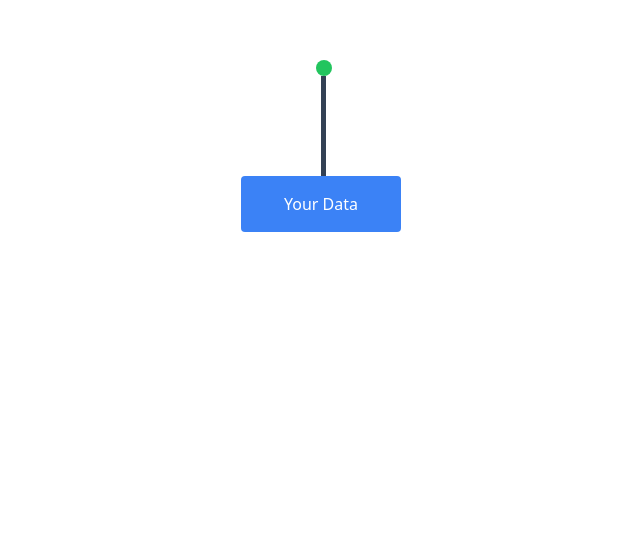
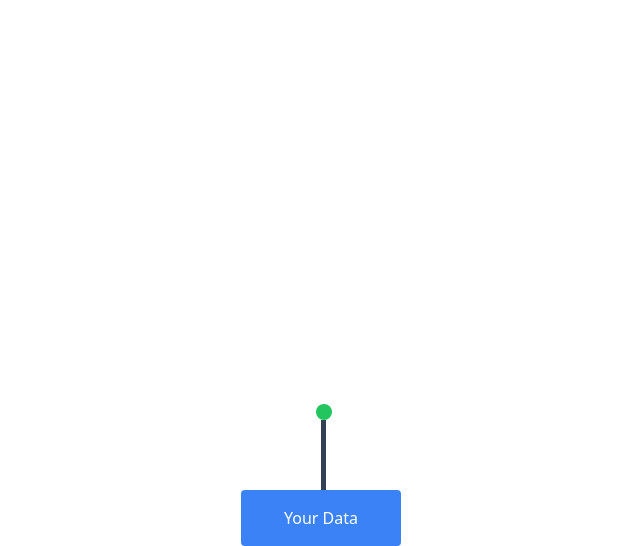
Before and after one commit to Mani007/framermotionjs, a React (Create React App) app: page / in a window 1280 px wide. Shown: the part 254-800 px from the top of the page, without its empty margins (316-956 px from the left). Built offline with nearby package versions, Linux system fonts and the light colour scheme.

Commit message:
align bottom and pretier plugin tailwind installed

```diff
--- a/package.json
+++ b/package.json
@@ -39,6 +39,8 @@
     ]
   },
   "devDependencies": {
+    "prettier": "^3.1.1",
+    "prettier-plugin-tailwindcss": "^0.5.9",
     "tailwindcss": "^3.3.6"
   }
 }
--- a/src/pages/Dvc.jsx
+++ b/src/pages/Dvc.jsx
@@ -6,18 +6,20 @@ import Dot from '../components/Dot';
 function Dvc() {
   return (
     <>
-      <div className='h-screen  grid content-center place-content-center items-center justify-center'>
+
+      <div className='h-screen  grid  content-end items-center justify-center'>
       <div className="container  relative  mx-[155px]">
           <Dot color='bg-green-500'/>
         </div>
         <div className="container  relative  mx-40">
-          <Verticalline height='h-[100px]' width='w-[5px]' rotate='rotate-0' />
+          <Verticalline height='h-[70px]' width='w-[5px]' rotate='rotate-0' />
         </div>
 
         <div className="container  relative   mx-20">
           <Box text="Your Data" />
         </div>
       </div>
+
     </>
   );
 }
--- a/tailwind.config.js
+++ b/tailwind.config.js
@@ -9,5 +9,5 @@ module.exports = {
   theme: {
     extend: {},
   },
-  plugins: [],
+  plugins: ['prettier-plugin-tailwindcss'],
 }
```
Also changed, not shown: 1 other file (tests, documents, lock files or other folders).
